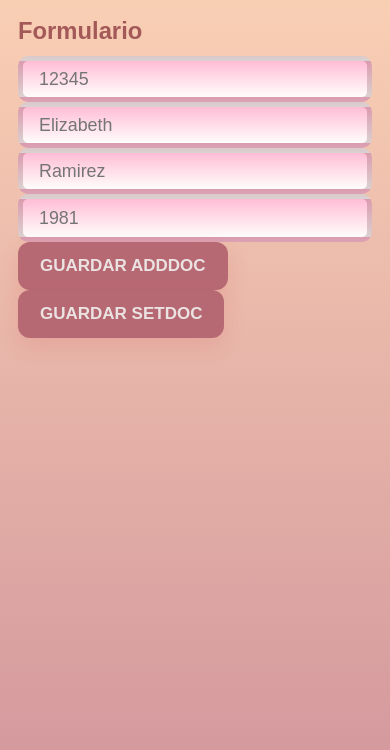
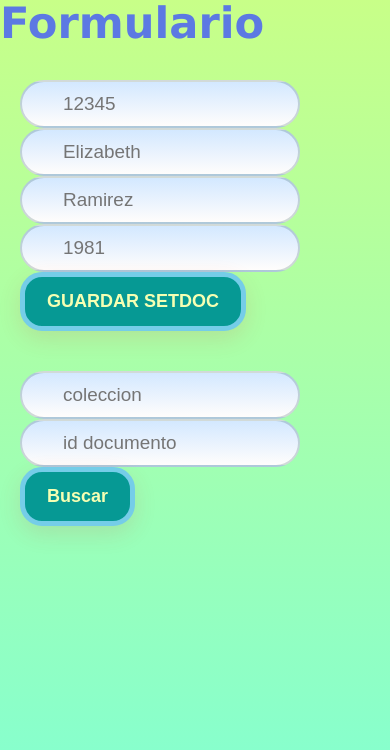
Before and after one commit to marianacazares/actividad10, a plain HTML site: page index.html in a window 390 px wide. Drawn offline with nearby package versions, Linux system fonts and the light colour scheme.

Commit message:
Add files via upload

```diff
--- a/index.html
+++ b/index.html
@@ -10,12 +10,19 @@
 <body>
 
 <h1>Formulario</h1>
-    <input type="text" id="id" placeholder="12345">
-    <input type="text" id="nombre" placeholder="Elizabeth">
-    <input type="text" id="apellido" placeholder="Ramirez">
-    <input type="number"id="fecha" placeholder="1981">
-    <button id="guardar">GUARDAR ADDDOC</button>
-    <button id="guardar2">GUARDAR SETDOC</button>
+    <div class="contenedor">
+        <input type="text" id="id" placeholder="12345">
+        <input type="text" id="nombre" placeholder="Elizabeth">
+        <input type="text" id="apellido" placeholder="Ramirez">
+        <input type="number"id="fecha" placeholder="1981">
+        <button id="guardar2">GUARDAR SETDOC</button>
+    </div>
+    <div class="contenedor">
+        <input type="text" id="input_collection" placeholder="coleccion">
+        <input type="text" id="input_id" placeholder="id documento">
+        <button id="buscar">Buscar</button>
+        <div id="resultado"></div>
+    </div>
 
     <script type="module" src="./js/index.js"></script>
 </body>
--- a/js/elementos.js
+++ b/js/elementos.js
@@ -1,15 +1,21 @@
-let boton = document.querySelector("#guardar");
 let boton2= document.querySelector("#guardar2");
 let nombre = document.querySelector("#nombre");
 let apellido = document.querySelector("#apellido");
 let fecha = document.querySelector("#fecha");
 let id= document.querySelector("#id")
+let buscar= document.querySelector("#buscar")
+let inputCollection=document.querySelector("#input_collection")
+let inputId=document.querySelector("#input_id")
+let resultado=document.querySelector("#resultado")
 
 export let datos = {
-    boton,
     boton2,
     nombre,
     apellido,
     fecha,
-    id
+    id,
+    buscar,
+    inputCollection,
+    inputId,
+    resultado
 };
--- a/js/index.js
+++ b/js/index.js
@@ -5,7 +5,8 @@
           collection,
           addDoc,
           doc,
-          setDoc
+          setDoc,
+          getDoc
        } from "https://www.gstatic.com/firebasejs/12.4.0/firebase-firestore.js";
 
 import { datos } from "./elementos.js";
@@ -25,18 +26,6 @@ import { datos } from "./elementos.js";
   const analytics = getAnalytics(app);
   const db = getFirestore(app);
 
-datos.boton.addEventListener("click",  async function(){
-  try {
-    const docRef = await addDoc(collection(db, "users"), {
-        first: datos.nombre.value,
-        last: datos.apellido.value,
-        born: Number(datos.fecha.value)
-    });
-    console.log("Document written with ID: ", docRef.id);
-  } catch (e) {
-    console.error("Error adding document: ", e);
-  }
-})
 
 datos.boton2.addEventListener("click",async function() {
   await setDoc(doc(db, "cities", datos.id.value), {
@@ -45,3 +34,18 @@ datos.boton2.addEventListener("click",async function() {
      born: Number(datos.fecha.value)
 });
 })
+//Leer documento*******************************************
+
+datos.buscar.addEventListener("click", async function () {
+  const docRef = doc(db, datos.inputCollection.value, datos.inputId.value);
+const docSnap = await getDoc(docRef);
+
+if (docSnap.exists()) {
+  datos.resultado.textContent= `Nombre : ${docSnap.data().first}
+                                Apellido: ${docSnap.data().last}
+                                Fecha de Nacimiento: ${docSnap.data().born}`;
+  console.log("Document data:", docSnap.data());
+} else {
+  console.log("No such document!");
+}
+})
--- a/style/index.css
+++ b/style/index.css
@@ -1,13 +1,12 @@
 @import url('https://fonts.googleapis.com/css2?family=Nunito:wght@300;400;700&family=Playfair+Display:wght@400;700&display=swap');
 
 :root{
-  --bg: #f9cfb4;
+  --bg: #c8ff88;
   --card: #ffffff;
-  --muted: #5b5b5b;
+  --muted: #9e9e9e;
   --text: #1b1b1b;
-  --focus: rgba(255,107,53,0.16);
+  --focus: rgba(141, 141, 141, 0.16);
   --radius: 12px;
-  --max-width: 980px;
   font-size: 18px;
 }
 
@@ -15,31 +14,30 @@
 html,body{height:100%}
 body{
   margin:0;
-  background:linear-gradient(180deg, var(--bg) 0%, #d0939b 100%);
+  background:linear-gradient(180deg, var(--bg) 0%, #80ffd5 100%);
   color:var(--text);
   font-family: "Nunito", system-ui, -apple-system, "Segoe UI", Roboto, Arial;
   line-height:1.6;
   font-size:1rem;
 }
 
-.container{
-  max-width:var(--max-width);
-  margin:0 auto;
-  padding:60px;
+.contenedor{
+  margin:18;
+  padding:20px;
+  gap: 5rem;
 }
 
 .card{
-  background:linear-gradient(180deg, var(--card), #fff8f6);
-  border-radius:var(--radius);
-  padding:3rem;
+  background:linear-gradient(180deg, var(--card), #fffdc0);
+  padding:20px;
   box-shadow: 0 10px 30px rgba(106,92,255,0.06);
   border:1px solid rgba(106,92,255,0.06);
 }
 
 /* títulos */
 h1,h2{
-  font-family: Arial, Helvetica, sans-serif;
-  color:#a45959;
+  font-family:Verdana, Geneva, Tahoma, sans-serif;
+  color:#5c79e3;
   margin:0 0 12px 0;
   line-height:1.1;
 }
@@ -47,46 +45,27 @@ h1,h2{
 h1{font-size:2.4rem}
 h2{font-size:1.6rem}
 
-.form-row{
-  display:flex;
-  gap: 1rem;
-  margin-bottom:16px;
-  flex-wrap:wrap;
-}
-.form-group{flex:1; min-width:200px}
-label{
-  display:block;
-  margin-bottom:8px;
-  font-weight:700;
-  color:#333;
-  font-size:0.98rem;
-}
 
 input[type="text"],
 input[type="number"],
-input[type="email"],
 textarea,
 select{
-  width:100%;
-  padding:14px 16px;
+  width:80%;
+  padding:20px 41px;
   height:48px;
-  border-radius:10px;
-  border:5px solid rgba(53, 0, 0, 0.177);
-  background:linear-gradient(180deg,#ffbdd5,#fffdfc);
+  border-radius:40px;
+  border:2px solid rgba(0, 53, 49, 0.177);
+  background:linear-gradient(180deg,#d3e8ff,#fffdfc);
   font-size:1.05rem;
   color:var(--text);
-  outline:none;
-  transition: box-shadow .14s ease, border-color .12s ease, transform .06s ease;
-  appearance: none;
 }
 
-#guardar,#guardar2{
-  display:inline-block;
+#guardar2,#buscar{
   padding:14px 22px;
-  border-radius:12px;
-  background: #b76973;
-  color:#ebe2e2;
-  border:none;
+  border-radius:22px;
+  background: #069994;
+  color:hsl(68, 100%, 85%);
+  border:5px solid rgb(117, 205, 232);
   cursor:pointer;
   font-weight:800;
   font-size:1rem;
@@ -95,14 +74,3 @@ select{
 }
 #guardar:hover{ transform:translateY(-3px); box-shadow: 0 18px 40px rgba(106,92,255,0.18) }
 #guardar2:hover{ transform:translateY(-3px); box-shadow: 0 18px 40px rgba(106,92,255,0.18) }
-
-@media (max-width:600px){
-  body{padding:18px}
-  h1{font-size:1.4rem}
-  .card{padding:18px}
-  input[type="text"],
-  input[type="date"],
-  textarea,
-  select{height:46px}
-  :root{font-size:17px}
-}
```
